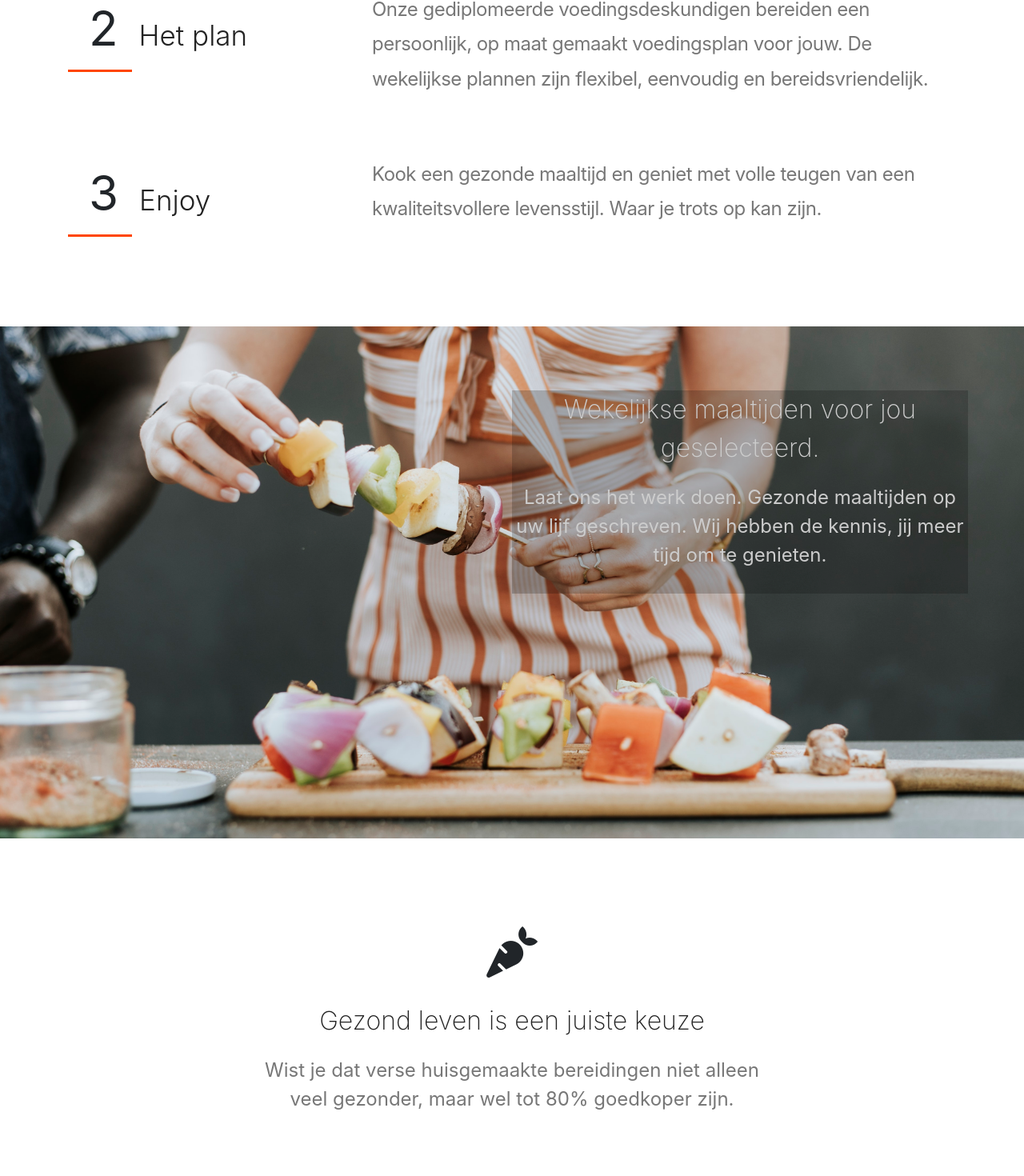
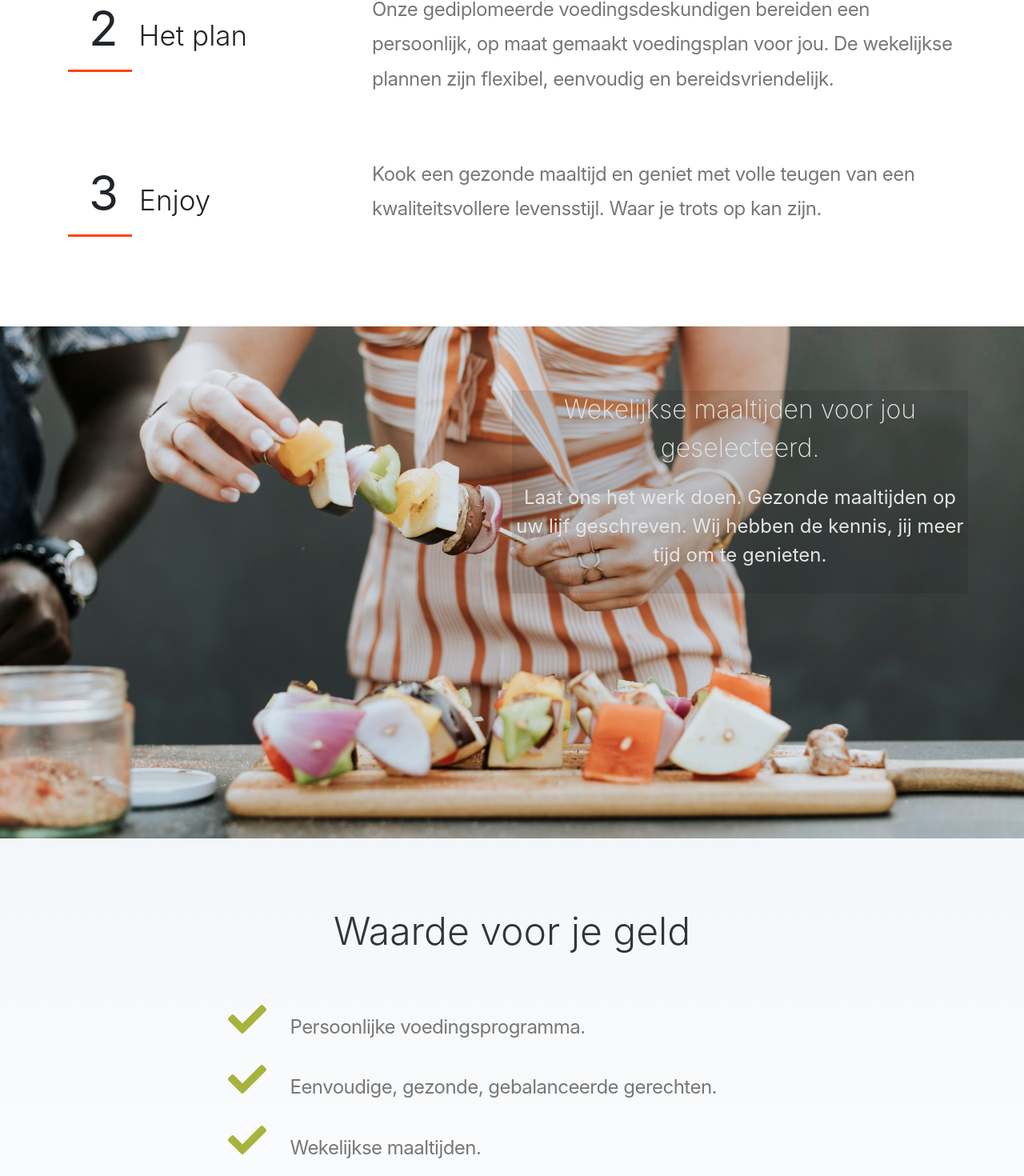
Before and after one commit to tombalcaen/happyplate, an Angular app: page / in a window 1280 px wide. Shown: the part 1302-2772 px from the top of the page at 80% size. Built offline with nearby package versions, Linux system fonts and the light colour scheme.

Commit message:
update for production

```diff
--- a/src/app/frontpage/frontpage.component.css
+++ b/src/app/frontpage/frontpage.component.css
@@ -59,7 +59,7 @@ and (orientation: portrait){
     position: absolute;
     height: 100%;
     width: inherit;
-    opacity: 0.2;
+    opacity: 0.1;
     background-color: black;
 }
 
@@ -246,6 +246,51 @@ and (orientation: portrait){
     margin-bottom: 30px;
 }
 
+ul{
+    padding: 0;
+    margin: 0;
+}
+
+li{
+    padding: 0;
+    margin: 0;
+    list-style: none;
+}
+
+.value-item-icon{
+    color: #a8b33d;
+}
+
+.value-item{
+    text-align: left;
+    font-size: 1.5rem;
+    word-wrap: break-word;
+    line-height: 1.8;
+    color: #777;
+    letter-spacing: -.022em;
+    padding: 10px;
+}
+
+.value-item-text{
+    display: inline-block;
+    margin-left: 30px;
+}
+
+@media only screen
+  and (max-width: 812px)
+  and (orientation: portrait) {
+    .value-item{
+        text-align: center;
+        font-size: 1.2rem;
+        margin-left: 10px;
+    }
+
+    .value-item-text{
+        display: block;
+        margin-left: 0px;
+    }
+}
+
 .plan-image{
     background-image: url("../../assets/adding-adult-apron-1537166.jpg")
 }
--- a/src/app/frontpage/frontpage.component.html
+++ b/src/app/frontpage/frontpage.component.html
@@ -27,7 +27,7 @@
     <div class="row">
       <div class="col-12 text-center">
         <div class="title">
-          How it work
+          Hoe werkt het
         </div>
         <p class="title-sub">
           In <span style="color: orangered; font-weight: 500;">3 stappen</span> naar een gezondere levensstijl
@@ -45,7 +45,7 @@
           </div>
           <div class="col-12 col-lg-8 catter-step-body">
             <p>
-              Vertel ons waar je van houdt, wat je niet lust, uw eet gewoontes allergieën en voedingsdoel.
+              Vertel ons waar je van houdt — wat je lekker vindt, niet lust, uw eetgewoontes, allergieën en voedingsdoel.
             </p>
           </div>
         </div>
@@ -58,7 +58,7 @@
           </div>
           <div class="col-12 col-lg-8 catter-step-body">
             <p>
-              Onze gediplomeerde voedingsdeskundigen bereiden een persoonlijk, op maat gemaakt voedingsplan voor jouw.
+              Onze gediplomeerde voedingsdeskundigen bereiden een persoonlijk, op maat gemaakt voedingsplan voor jou.
               De wekelijkse plannen zijn flexibel, eenvoudig en bereidsvriendelijk.
             </p>
           </div>
@@ -99,13 +99,72 @@
     </div>
   </div>
 </section>
+<section class="container-fluid catter-section" style="background: linear-gradient(to top, #fff, #f4f7f9);">
+  <div class="container">
+    <div class="row" style="margin-bottom: 40px;">
+      <div class="col-12 text-center">
+        <div class="title">
+          Waarde voor je geld
+        </div>
+      </div>
+    </div>
+    <div class="row justify-content-center">
+      <div class="col-12 col-md-8 catter-steps">
+        <ul>
+          <li>
+            <div class="value-item">
+              <i class="fas fa-check fa-2x value-item-icon"></i>
+              <div class="value-item-text">Persoonlijke voedingsprogramma.</div>
+            </div>
+          </li>
+          <li>
+            <div class="value-item">
+              <i class="fas fa-check fa-2x value-item-icon"></i>
+              <div class="value-item-text">Eenvoudige, gezonde, gebalanceerde gerechten.</div>
+            </div>
+          </li>
+          <li>
+            <div class="value-item">
+              <i class="fas fa-check fa-2x value-item-icon"></i>
+              <div class="value-item-text">Wekelijkse maaltijden.</div>
+            </div>
+          </li>
+          <li>
+            <div class="value-item">
+              <i class="fas fa-check fa-2x value-item-icon"></i>
+              <div class="value-item-text">Toegang tot een professionele voedingscoach</div>
+            </div>
+          </li>
+          <li>
+            <div class="value-item">
+              <i class="fas fa-check fa-2x value-item-icon"></i>
+              <div class="value-item-text">Een gezondere levensstijl</div>
+            </div>
+          </li>
+          <li>
+            <div class="value-item">
+              <i class="fas fa-check fa-2x value-item-icon"></i>
+              <div class="value-item-text">Een boost in zelfvertrouwen</div>
+            </div>
+          </li>
+          <li>
+            <div class="value-item">
+              <i class="fas fa-check fa-2x value-item-icon"></i>
+              <div class="value-item-text">Een gezonde geest in een gezond lichaam.</div>
+            </div>
+          </li>
+        </ul>
+      </div>
+    </div>
+  </div>
+</section>
 <!-- <section class="container-fluid plan-section">
   <div class="container plan-container">
     <div class="row">
       <div class="col-12 col-md-6 plan-body">
         <div class="plan-body-header">Wekelijkse maaltijden voor jou geselecteerd.</div>
         <div class="plan-body-info">Laat ons het werk doen. Gezonde maaltijden op uw lijf geschreven.
-           Wij hebben de kennis, jij meer tijd om te genieten.</div>
+           Wij hebben de kennis, jij straalt in je vel.</div>
       </div>
       <div class="col-12 col-md-6 plan-image background-cover" style="min-height: 400px;">
 
```
